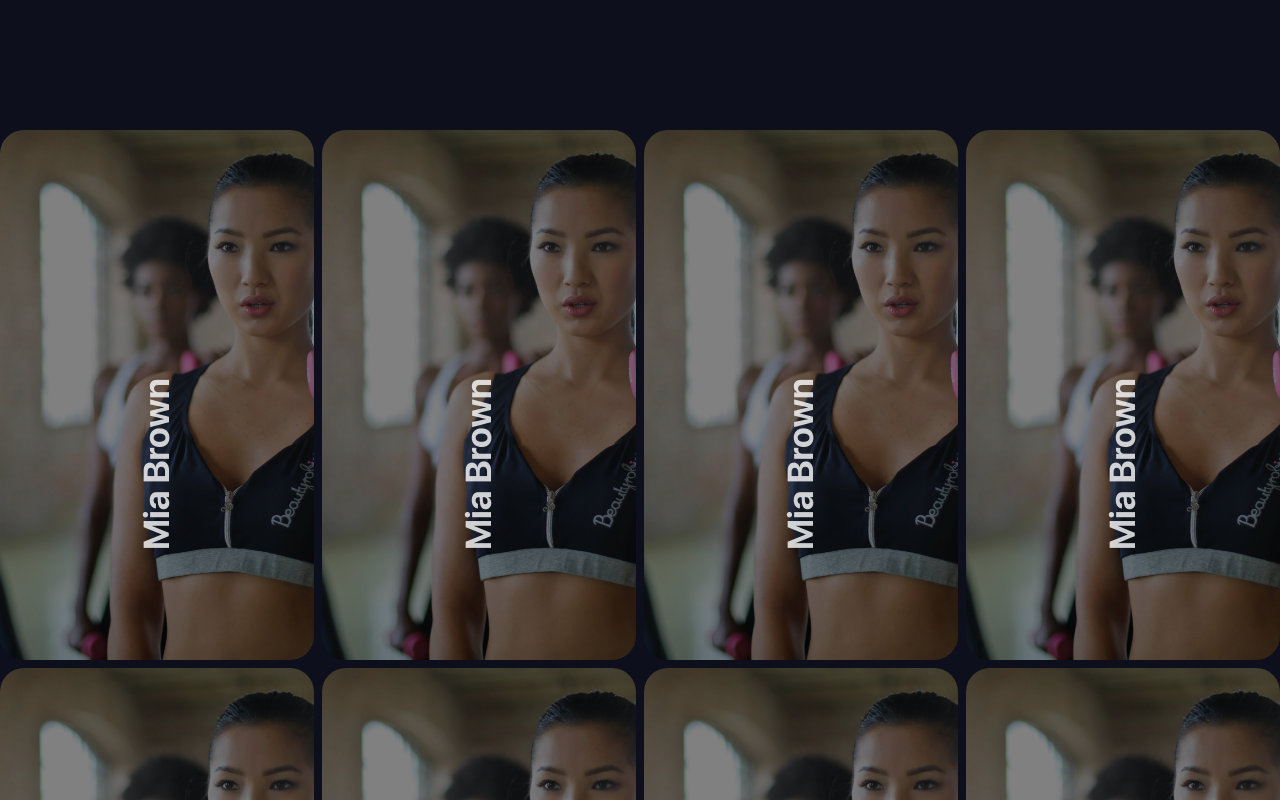
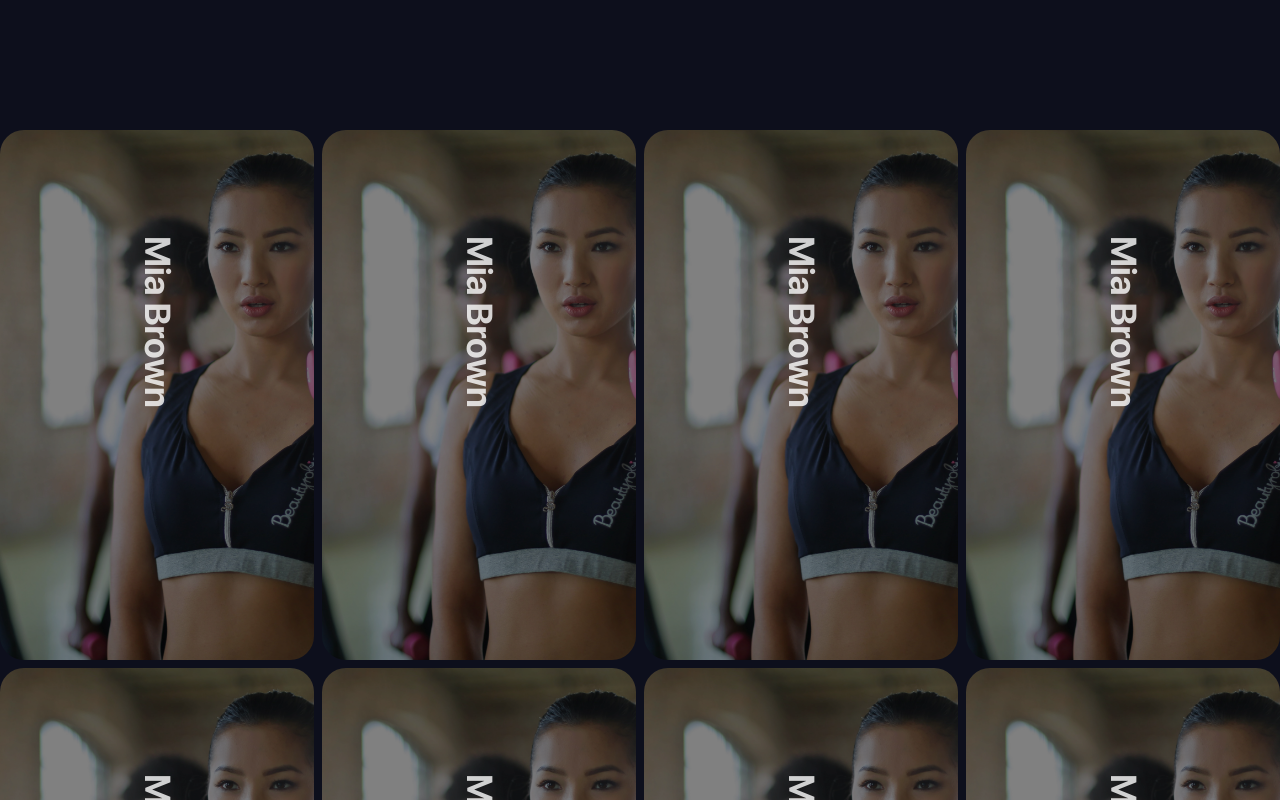
Before and after one commit to fitnest-health/frontend, a Next.js app: page /discover in a window 1280 px wide. Shown: the part 700-1500 px from the top of the page. Built offline with nearby package versions, Linux system fonts and the light colour scheme.

Commit message:
improved discover section for more better appearance

```diff
--- a/app/(main)/discover/sections/DiscoverList.tsx
+++ b/app/(main)/discover/sections/DiscoverList.tsx
@@ -4,20 +4,31 @@ import CoachDiscoverCard from "@/components/common/discover/CoachDiscoverCard";
 import { useState } from "react";
 
 const DiscoverList = () => {
-  const [isHovered, setIsHovered] = useState(false);
+  const [hoveredIndex, setHoveredIndex] = useState<number | null>(null);
+
   return (
-    <div
-      onMouseEnter={() => setIsHovered(true)}
-      onMouseLeave={() => setIsHovered(false)}
-    >
-      <Container>
-        <div className="grid grid-cols-1 sm:grid-cols-3 md:grid-cols-4 gap-2">
-          {Array.from({ length: 12 }).map((_, index) => (
-            <CoachDiscoverCard key={index} />
-          ))}
-        </div>
-      </Container>
-    </div>
+    <Container>
+      <div className={`grid gap-2 transition-all duration-700 ${
+        hoveredIndex !== null
+          ? "grid-cols-1 sm:grid-cols-5 md:grid-cols-6"
+          : "grid-cols-1 sm:grid-cols-3 md:grid-cols-4"
+      }`}>
+        {Array.from({ length: 12 }).map((_, index) => (
+          <div
+            key={index}
+            onMouseEnter={() => setHoveredIndex(index)}
+            onMouseLeave={() => setHoveredIndex(null)}
+            className={`transition-all duration-700 ${
+              hoveredIndex === index
+                ? "col-span-1 sm:col-span-2"
+                : "col-span-1"
+            }`}
+          >
+            <CoachDiscoverCard isHovered={hoveredIndex === index} />
+          </div>
+        ))}
+      </div>
+    </Container>
   );
 };
 
--- a/components/common/discover/CoachDiscoverCard.tsx
+++ b/components/common/discover/CoachDiscoverCard.tsx
@@ -1,17 +1,14 @@
-'use client'
 import Image from "next/image";
 import React, { useState } from "react";
 
-const CoachDiscoverCard = ({}) => {
-  const [isHovered, setIsHovered] = useState(false);
+interface CoachDiscoverCardProps {
+  isHovered?: boolean;
+}
 
+const CoachDiscoverCard = ({ isHovered = false }: CoachDiscoverCardProps) => {
   return (
     <div
-      className={`relative h-[350px] sm:h-[530px] rounded-3xl transition-all duration-700 ease-in-out ${
-        isHovered ? "col-span-1 sm:col-span-2" : "col-span-1"
-      }`}
-      onMouseEnter={() => setIsHovered(true)}
-      onMouseLeave={() => setIsHovered(false)}
+      className={`relative h-[350px] sm:h-[530px] rounded-3xl transition-all duration-700 ease-in-out`}
     >
       <Image
         src={"/images/woman-coach-placeholder.webp"}
@@ -27,7 +24,7 @@ const CoachDiscoverCard = ({}) => {
           {/* Name with rotation animation */}
           <h2
             className={`text-h5 leading-h5 font-bold text-neutral-50 transition-all duration-700 ease-in-out whitespace-nowrap ${
-              isHovered ? "rotate-0 opacity-100" : "-rotate-90 opacity-80"
+              isHovered ? "rotate-0 opacity-100" : "rotate-90 opacity-80"
             }`}
             style={{
               transformOrigin: "center center",
```
